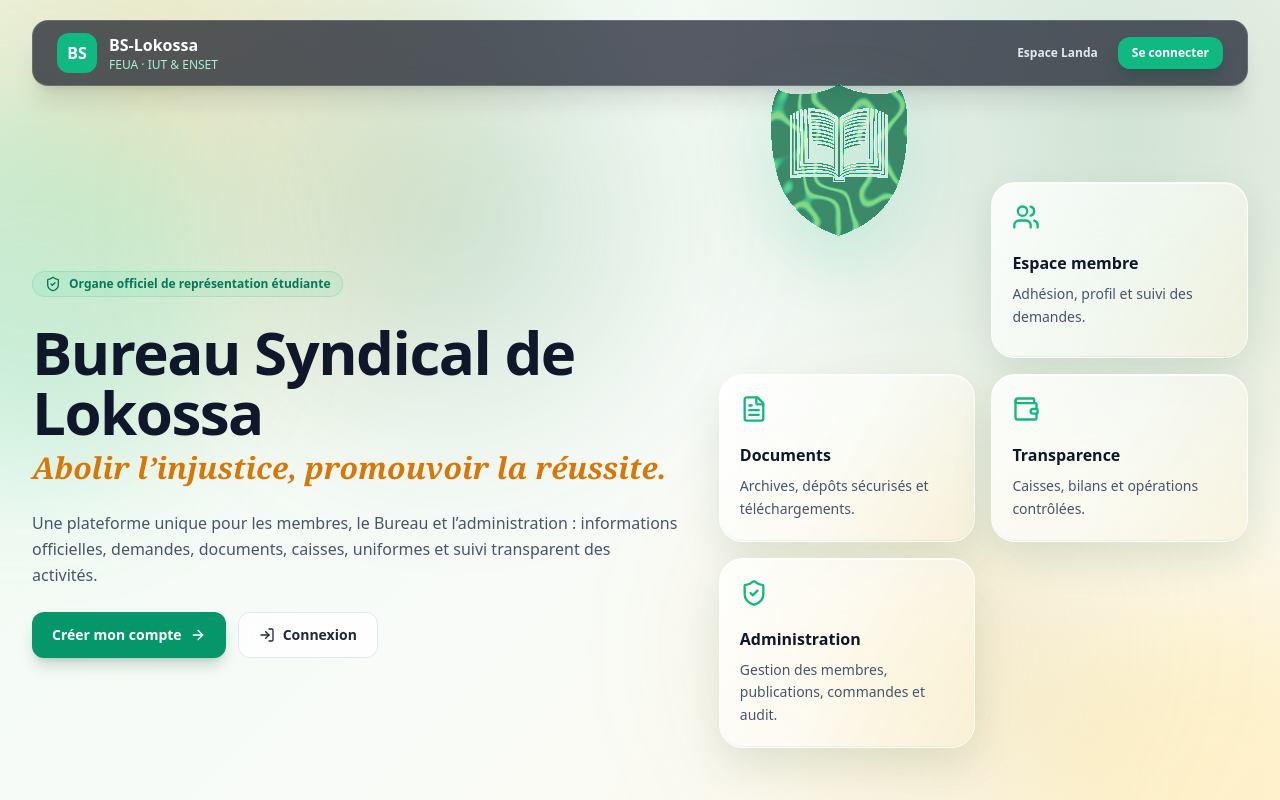
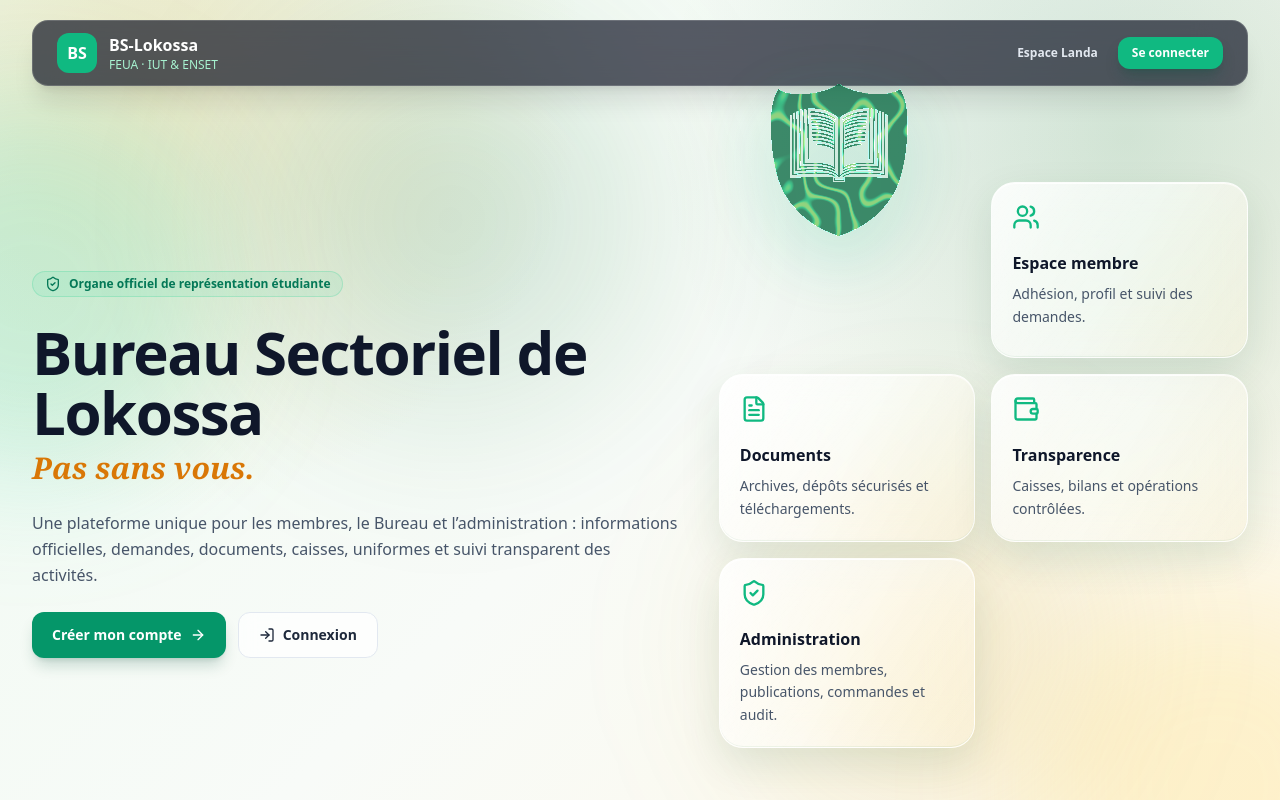
Before and after one commit to BS-FEUA/Essai, a Next.js app: page / in a window 1280 px wide. Shown: the top 800 px of the page. Built offline with nearby package versions, Linux system fonts and the light colour scheme; no server answers.

Commit message:
Update homepage bureau title and slogan

```diff
--- a/src/components/HeroBanner.tsx
+++ b/src/components/HeroBanner.tsx
@@ -42,8 +42,8 @@ export const HeroBanner: React.FC<HeroBannerProps> = ({
             </div>
 
             <h1 className="text-2xl sm:text-3xl md:text-4xl font-extrabold text-white tracking-tight leading-tight">
-              Bureau Syndical de Lokossa <br />
-              <span className="text-amber-300 font-serif italic">Abolir l&apos;injustice, Promouvoir la réussite.</span>
+              Bureau Sectoriel de Lokossa <br />
+              <span className="text-amber-300 font-serif italic">Pas sans vous.</span>
             </h1>
 
             <p className="text-slate-300 text-xs sm:text-sm leading-relaxed max-w-2xl">
--- a/src/components/views/HomeLanding.tsx
+++ b/src/components/views/HomeLanding.tsx
@@ -28,7 +28,7 @@ export function HomeLanding() {
       <section className="mx-auto grid max-w-7xl gap-10 py-16 lg:grid-cols-[1.1fr_0.9fr] lg:items-center lg:py-24">
         <motion.div initial={{ opacity: 0, y: 18 }} animate={{ opacity: 1, y: 0 }} className="space-y-6">
           <span className="inline-flex items-center gap-2 rounded-full border border-emerald-400/25 bg-emerald-400/10 px-3 py-1 text-xs font-bold text-emerald-700 dark:text-emerald-200"><ShieldCheck className="h-4 w-4" /> Organe officiel de représentation étudiante</span>
-          <div><h1 className="text-4xl font-black tracking-tight text-slate-900 dark:text-white sm:text-6xl">Bureau Syndical de Lokossa</h1><p className="mt-2 font-serif text-2xl font-bold italic text-amber-600 sm:text-3xl">Abolir l’injustice, promouvoir la réussite.</p></div>
+          <div><h1 className="text-4xl font-black tracking-tight text-slate-900 dark:text-white sm:text-6xl">Bureau Sectoriel de Lokossa</h1><p className="mt-2 font-serif text-2xl font-bold italic text-amber-600 sm:text-3xl">Pas sans vous.</p></div>
           <p className="max-w-2xl text-base leading-relaxed text-slate-600 dark:text-slate-300">Une plateforme unique pour les membres, le Bureau et l’administration : informations officielles, demandes, documents, caisses, uniformes et suivi transparent des activités.</p>
           <div className="flex flex-wrap gap-3"><Link href={member ? "/dashboard" : "/register"} className="inline-flex items-center gap-2 rounded-xl bg-emerald-600 px-5 py-3 text-sm font-bold text-white shadow-lg shadow-emerald-900/20 hover:bg-emerald-500">{member ? "Accéder à mes services" : "Créer mon compte"}<ArrowRight className="h-4 w-4" /></Link><Link href="/login" className="inline-flex items-center gap-2 rounded-xl border border-slate-200 bg-white/70 px-5 py-3 text-sm font-bold text-slate-800 backdrop-blur hover:bg-white dark:border-white/15 dark:bg-white/10 dark:text-white"><LogIn className="h-4 w-4" /> Connexion</Link></div>
         </motion.div>
```
